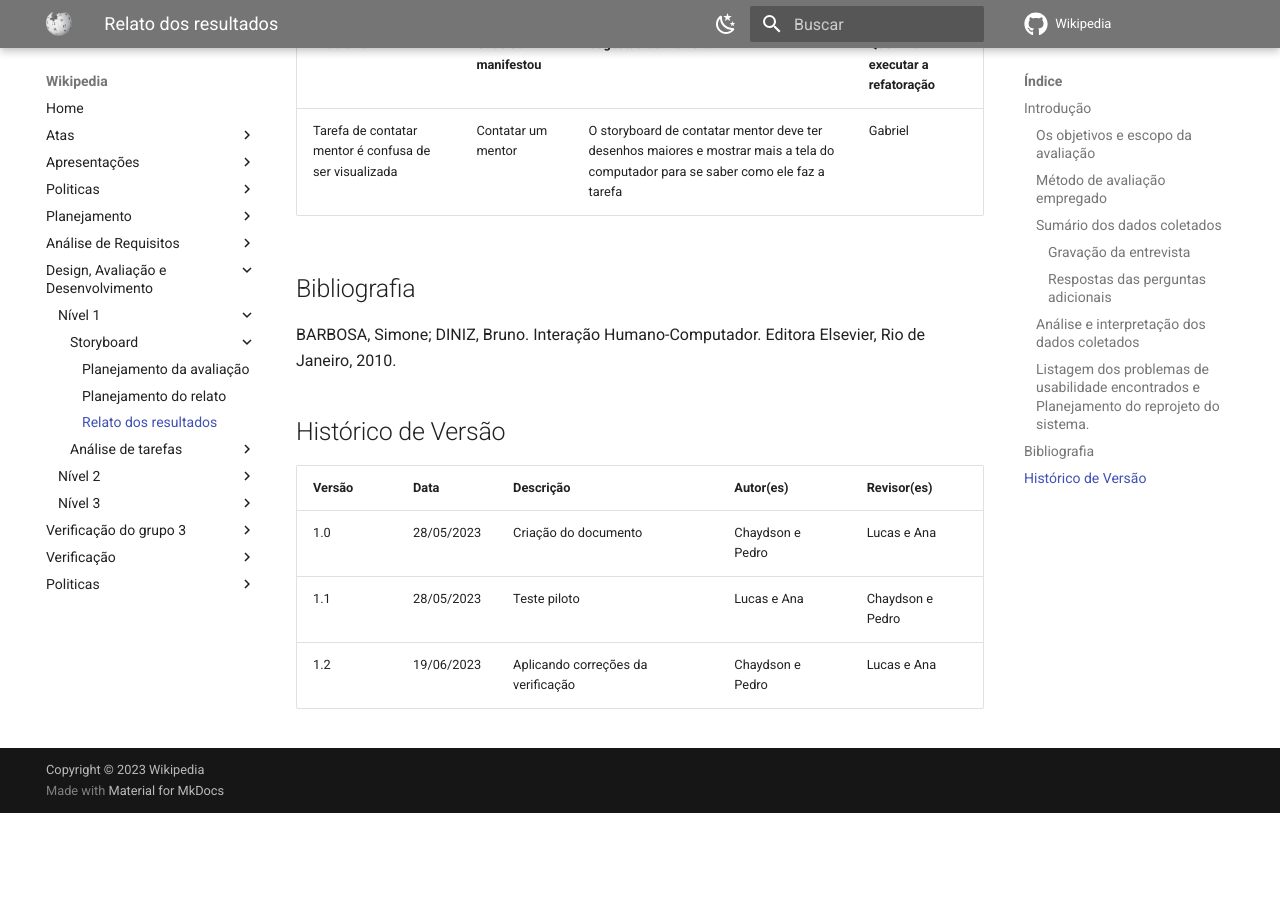
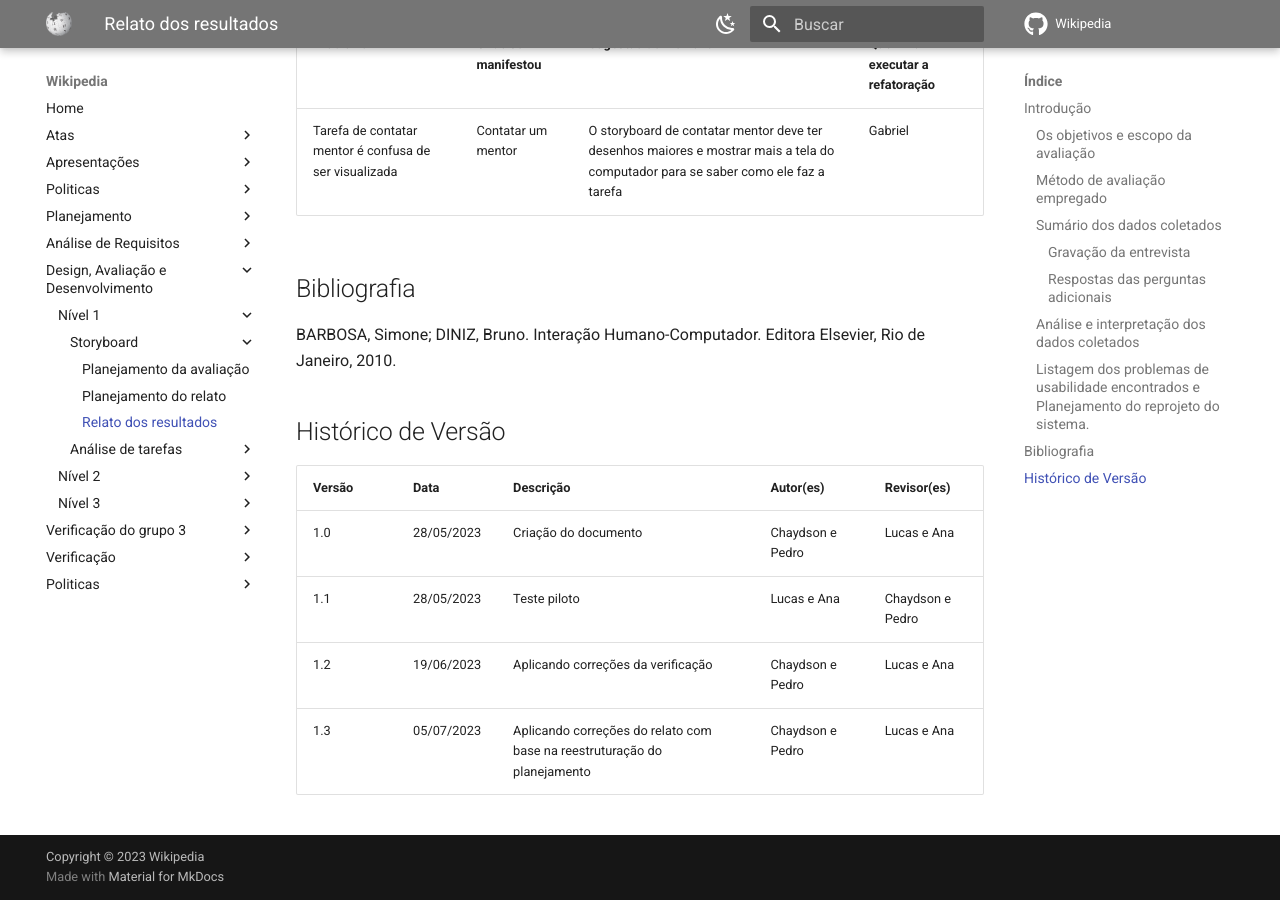
Before and after one commit to Interacao-Humano-Computador/2023.1-Wikipedia, an MkDocs documentation site: the page built from docs/design-avaliacao-desenvolvimento/nivel1/storyboard/relatoDosResultadosStoryBoard.md, in a window 1280 px wide and 900 px high, scrolled down 2740 px. Built offline with MkDocs 1.6.1 and Material for MkDocs 9.7.7, drawn with Linux system fonts in a browser that asks for light colours; comment, search, counter and statistics services are not loaded; before the commit the page ends 3553 px from its top, so only the background shows below that.

Commit message:
ACABAAAAAAAAAAAAAAAAAAAAAAAAAAAAAAAAAAAAAAA

```diff
--- a/docs/design-avaliacao-desenvolvimento/nivel1/storyboard/relatoDosResultadosStoryBoard.md
+++ b/docs/design-avaliacao-desenvolvimento/nivel1/storyboard/relatoDosResultadosStoryBoard.md
@@ -15,9 +15,9 @@ A avaliação dos Storyboards tem como objetivo verificar se as tarefas represen
 
 Usamos a metodologia de entrevista semiestruturada seguindo o [planejamento](relatoDosResultadosStoryBoard.md). O participante foi escolhido pensando na representatividade do público-alvo. Durante as entrevistas, o participante analisou os storyboards e foi dado feedback sobre a usabilidade e experiência do usuário. Os dados foram analisados qualitativamente, buscando padrões e pontos problemáticos. A metodologia permitiu uma avaliação abrangente, resultando em uma visão mais ampla para a construção de para melhorias no sistema.
 
-| Data       | Horário | Local | Entrevistador                                | Entrevistado | Termo de consetimento                                                         |
-| ---------- | -------- | ----- | -------------------------------------------- | ------------ | ----------------------------------------------------------------------------- |
-| 28/05/2023 | 19:41    | TEAMS | Chaydson Ferreira e Pedro Henrique Rodrigues | Yan Werlley  | [Termo de consentimento](../../../pdfs/termoConsentimentoStoryBoardAssinado.pdf) |
+| Data       | Horário | Local | Entrevistador                                | Entrevistado | Termo de consetimento                                                            |
+| ---------- | ------- | ----- | -------------------------------------------- | ------------ | -------------------------------------------------------------------------------- |
+| 28/05/2023 | 19:41   | TEAMS | Chaydson Ferreira e Pedro Henrique Rodrigues | Yan Werlley  | [Termo de consentimento](../../../pdfs/termoConsentimentoStoryBoardAssinado.pdf) |
 
 <div style="text-align: center">
     <p> Tabela 1: Metadados da entrevista (Fonte: Autores. 2023).</p>
@@ -53,9 +53,9 @@ Com base nas respostas fornecidas, parece que os atores apresentados nos storybo
 
 Com base nas respostas fornecidas, parece que os atores apresentados nos storyboards são consistentes com a realidade e que a sequência de tarefas realizadas pelos atores no storyboard também é consistente com a realidade. No entanto, há algum feedback de que o storyboard para o uso do mentor do Wikipedia é um pouco confuso e poderia ser melhorado para ser mais fácil de visualizar. Em termos de problemas encontrados e sugestões para melhoria, parece que o principal problema é com o storyboard do mentor sendo um pouco confuso e difícil de visualizar. Uma sugestão para melhoria seria tornar este storyboard mais fácil de entender e visualizar.
 
-| Problema                                                | Onde se manifestou | Sugestão de melhoria                                                                                                             | Quem irá executar a refatoração |
-| ------------------------------------------------------- | ------------------ | --------------------------------------------------------------------------------------------------------------------------------- | ---------------------------------- |
-| Tarefa de contatar mentor é confusa de ser visualizada | Contatar um mentor | O storyboard de contatar mentor deve ter desenhos maiores e mostrar mais a tela do computador para se saber como ele faz a tarefa | Gabriel                            |
+| Problema                                               | Onde se manifestou | Sugestão de melhoria                                                                                                              | Quem irá executar a refatoração |
+| ------------------------------------------------------ | ------------------ | --------------------------------------------------------------------------------------------------------------------------------- | ------------------------------- |
+| Tarefa de contatar mentor é confusa de ser visualizada | Contatar um mentor | O storyboard de contatar mentor deve ter desenhos maiores e mostrar mais a tela do computador para se saber como ele faz a tarefa | Gabriel                         |
 
 ## Bibliografia
 
@@ -63,8 +63,9 @@ BARBOSA, Simone; DINIZ, Bruno. Interação Humano-Computador. Editora Elsevier,
 
 ## Histórico de Versão
 
-| Versão | Data       | Descrição                            | Autor(es)        | Revisor(es)      |
-| ------- | ---------- | -------------------------------------- | ---------------- | ---------------- |
-| 1.0     | 28/05/2023 | Criação do documento                 | Chaydson e Pedro | Lucas e Ana      |
-| 1.1     | 28/05/2023 | Teste piloto                           | Lucas e Ana      | Chaydson e Pedro |
-| 1.2     | 19/06/2023 | Aplicando correções da verificação | Chaydson e Pedro | Lucas e Ana      |
+| Versão | Data       | Descrição                                                                | Autor(es)        | Revisor(es)      |
+| ------ | ---------- | ------------------------------------------------------------------------ | ---------------- | ---------------- |
+| 1.0    | 28/05/2023 | Criação do documento                                                     | Chaydson e Pedro | Lucas e Ana      |
+| 1.1    | 28/05/2023 | Teste piloto                                                             | Lucas e Ana      | Chaydson e Pedro |
+| 1.2    | 19/06/2023 | Aplicando correções da verificação                                       | Chaydson e Pedro | Lucas e Ana      |
+| 1.3    | 05/07/2023 | Aplicando correções do relato com base na reestruturação do planejamento | Chaydson e Pedro | Lucas e Ana      |
```
